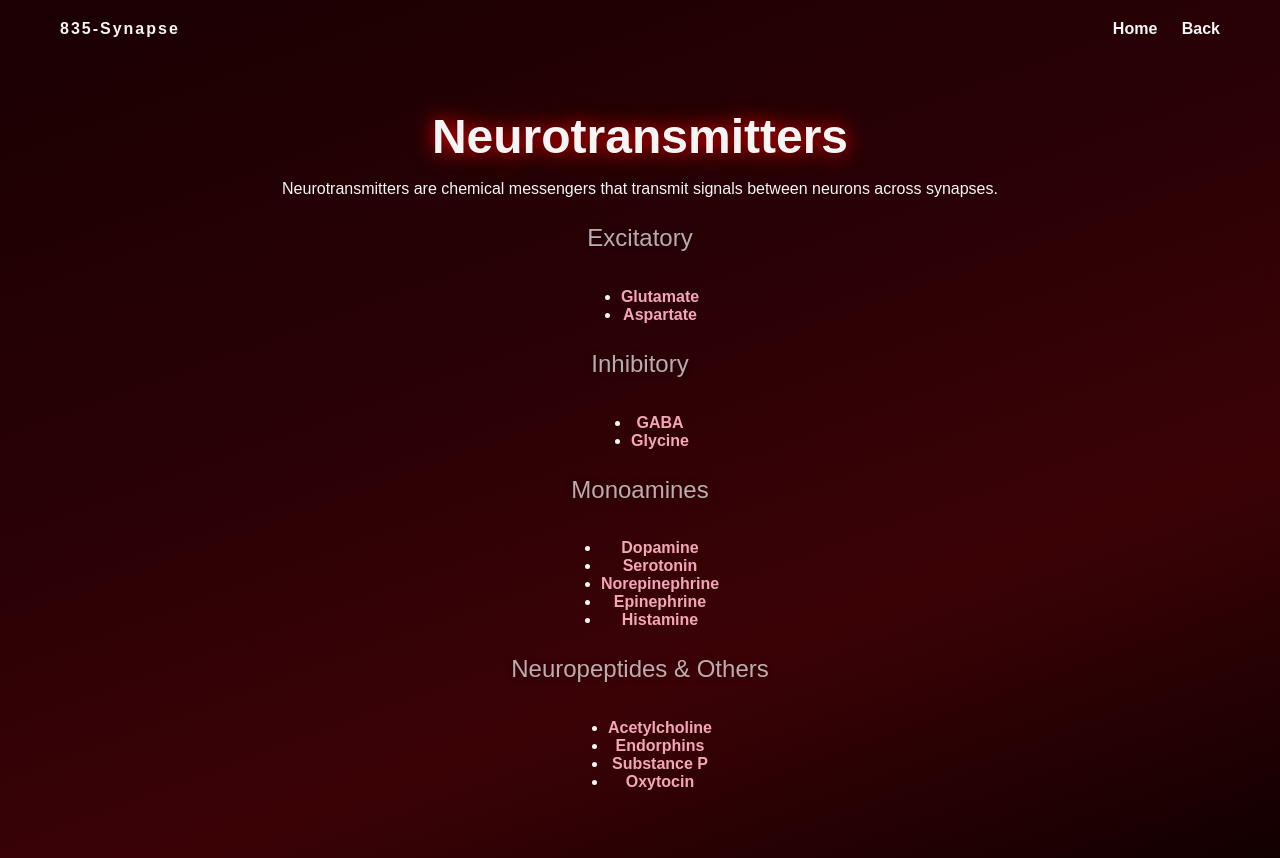
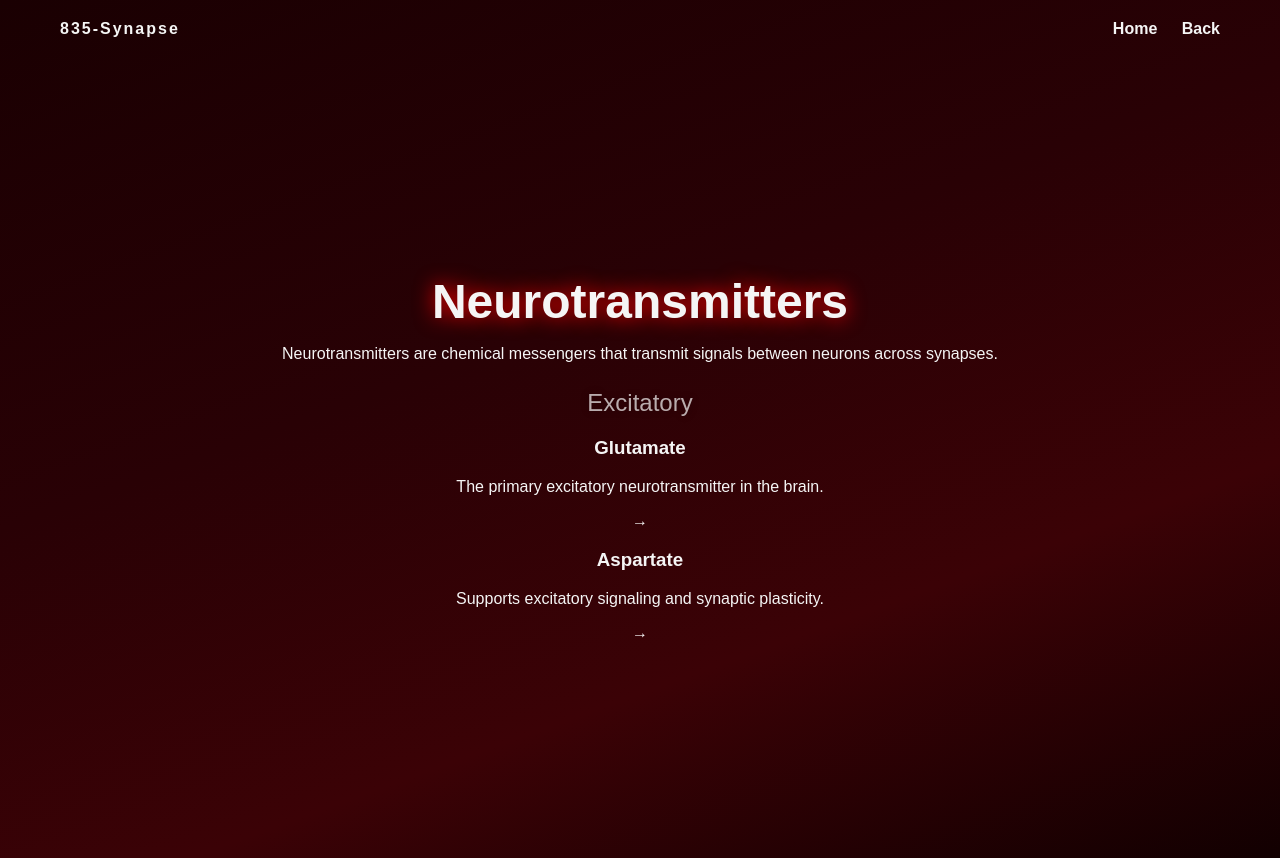
Before and after one commit to EugeneKrabs812/835-synapse, a plain HTML site: page neurotransmitter.html in a window 1280 px wide. Drawn offline with Linux system fonts and the light colour scheme.

Commit message:
Add files via upload

```diff
--- a/neurotransmitter.html
+++ b/neurotransmitter.html
@@ -24,37 +24,21 @@
       between neurons across synapses.
     </p>
 
-    <h2>Excitatory</h2>
-    <ul class="neuro-list">
-      <li><a href="glutamate.html">Glutamate</a></li>
-      <li><a href="aspartate.html">Aspartate</a></li>
-    </ul>
 
-    <h2>Inhibitory</h2>
-    <ul class="neuro-list">
-      <li><a href="gaba.html">GABA</a></li>
-      <li><a href="glycine.html">Glycine</a></li>
-    </ul>
+<section class="neuro-section">
+  <h2 class="section-title">Excitatory</h2>
 
-    <h2>Monoamines</h2>
-    <ul class="neuro-list">
-      <li><a href="dopamine.html">Dopamine</a></li>
-      <li><a href="serotonin.html">Serotonin</a></li>
-      <li><a href="norepinephrine.html">Norepinephrine</a></li>
-      <li><a href="epinephrine.html">Epinephrine</a></li>
-      <li><a href="histamine.html">Histamine</a></li>
-    </ul>
+  <div class="card-grid">
+    <div class="neuro-card" onclick="location.href='glutamate.html'">
+      <h3>Glutamate</h3>
+      <p>The primary excitatory neurotransmitter in the brain.</p>
+      <span class="arrow">→</span>
+    </div>
 
-    <h2>Neuropeptides & Others</h2>
-    <ul class="neuro-list">
-      <li><a href="acetylcholine.html">Acetylcholine</a></li>
-      <li><a href="endorphins.html">Endorphins</a></li>
-      <li><a href="substancep.html">Substance P</a></li>
-      <li><a href="oxytocin.html">Oxytocin</a></li>
-    </ul>
-
-  </header>
-  <script src="script.js"></script>
-
-</body>
-</html>
+    <div class="neuro-card" onclick="location.href='aspartate.html'">
+      <h3>Aspartate</h3>
+      <p>Supports excitatory signaling and synaptic plasticity.</p>
+      <span class="arrow">→</span>
+    </div>
+  </div>
+</section>
```
